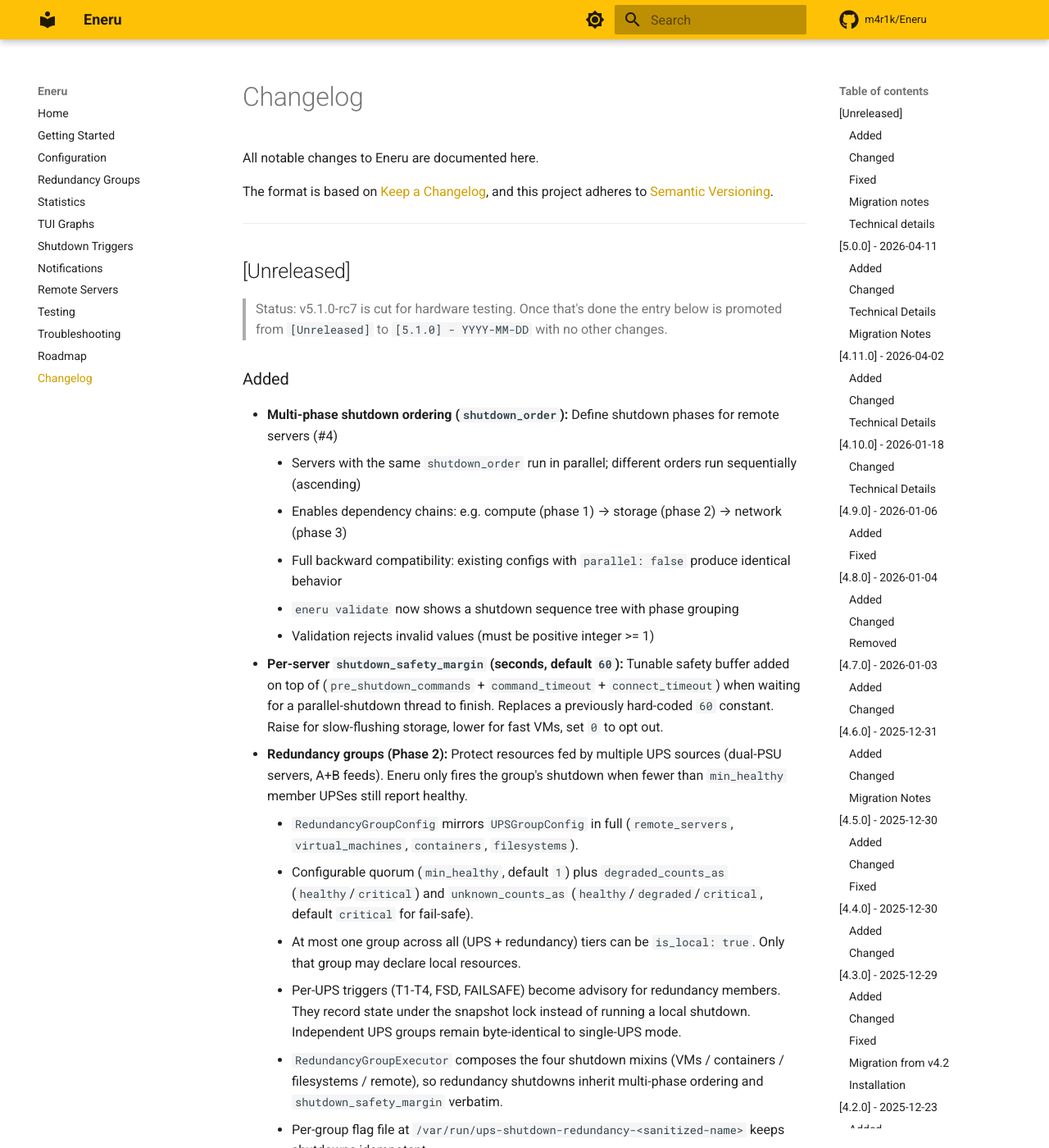
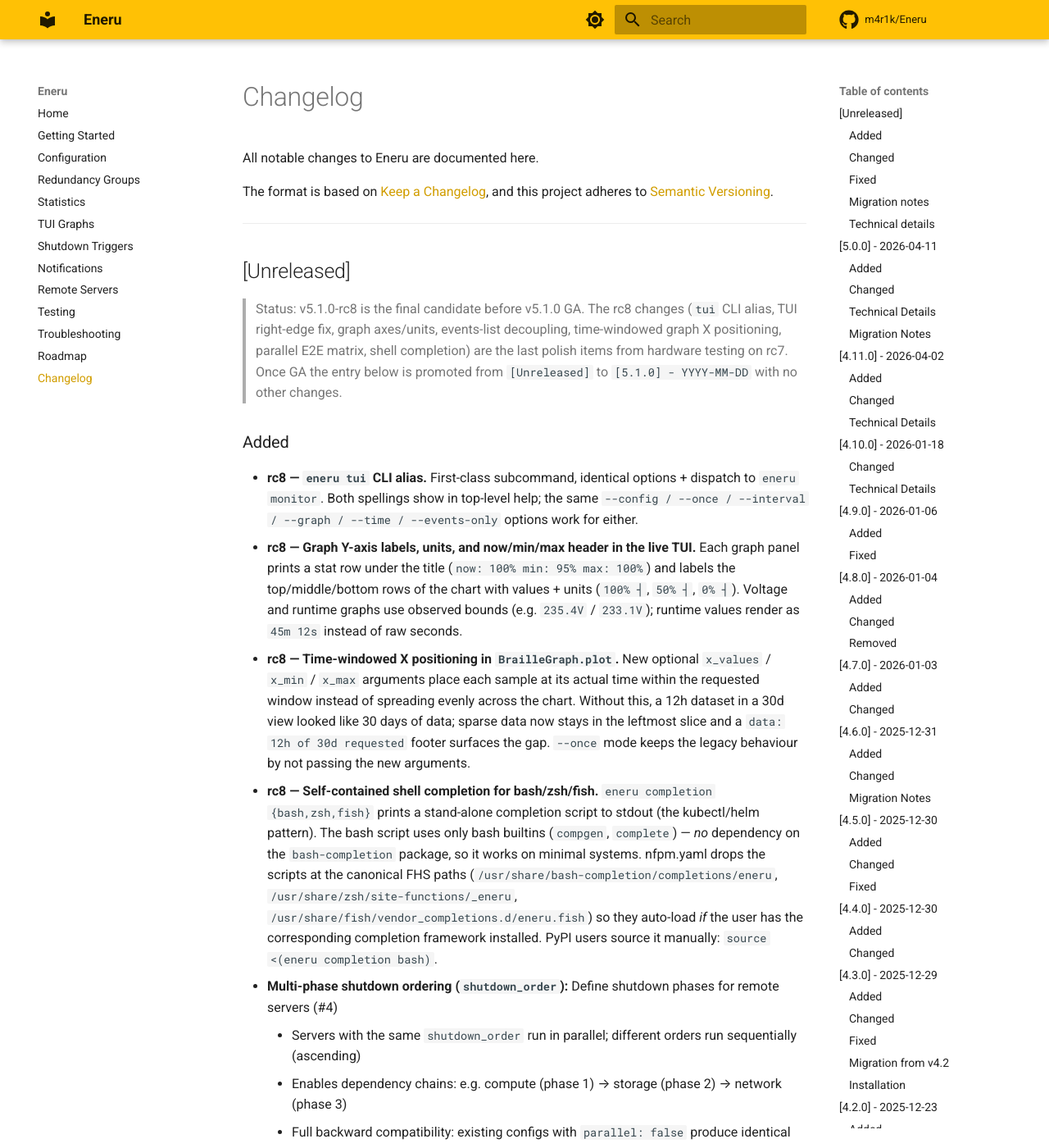
Before and after one commit to m4r1k/Eneru, an MkDocs documentation site: the page built from docs/changelog.md, in a window 1280 px wide and 1400 px high. Shown: the whole window at 82% size. Built offline with MkDocs 1.6.1 and Material for MkDocs 9.7.7, drawn with Linux system fonts in a browser that asks for light colours; comment, search, counter and statistics services are not loaded; some of the changed text lies outside the part shown.

Commit message:
chore(release): cut 5.1.0-rc8
Final candidate before v5.1.0 GA. Bundles seven pre-GA polish items
landed earlier on this branch:

  Added:
    - `eneru tui` CLI alias (mirrors `eneru monitor`).
    - Graph Y-axis labels, units, and now/min/max header in the live TUI.
    - Time-windowed X positioning in `BrailleGraph.plot` (sparse data
      stays in its actual time slice instead of stretching across the
      full chart).
    - Self-contained shell completion for bash/zsh/fish via
      `eneru completion {bash,zsh,fish}` plus deb/rpm-shipped FHS
      drops at the canonical paths.

  Changed:
    - TUI events panel decoupled from the graph timescale (fixed
      24h window, no longer affected by `<T>`).
    - E2E workflow split into 4 parallel matrix jobs (`E2E CLI`,
      `E2E UPS Single`, `E2E UPS Multi`, `E2E Redundancy and Stats`).
      Operator must swap the required `e2e-test` branch-protection
      check for the 4 new ones; flagged in the changelog.

  Fixed:
    - Right-edge artifacts in the events panel on mobile SSH clients
      (last column unpainted + emoji width miscount). `fill_row` now
      uses `insch` for the corner cell and event rows pad to full
      width with gold-bg spaces.

Co-Authored-By: Claude Opus 4.7 <noreply@anthropic.com>

```diff
--- a/docs/changelog.md
+++ b/docs/changelog.md
@@ -9,11 +9,18 @@ and this project adheres to [Semantic Versioning](https://semver.org/spec/v2.0.0
 
 ## [Unreleased]
 
-> Status: v5.1.0-rc7 is cut for hardware testing. Once that's done the
-> entry below is promoted from `[Unreleased]` to `[5.1.0] - YYYY-MM-DD`
-> with no other changes.
+> Status: v5.1.0-rc8 is the final candidate before v5.1.0 GA. The rc8
+> changes (`tui` CLI alias, TUI right-edge fix, graph axes/units,
+> events-list decoupling, time-windowed graph X positioning, parallel
+> E2E matrix, shell completion) are the last polish items from
+> hardware testing on rc7. Once GA the entry below is promoted from
+> `[Unreleased]` to `[5.1.0] - YYYY-MM-DD` with no other changes.
 
 ### Added
+- **rc8 — `eneru tui` CLI alias.** First-class subcommand, identical options + dispatch to `eneru monitor`. Both spellings show in top-level help; the same `--config / --once / --interval / --graph / --time / --events-only` options work for either.
+- **rc8 — Graph Y-axis labels, units, and now/min/max header in the live TUI.** Each graph panel prints a stat row under the title (`now: 100%   min: 95%   max: 100%`) and labels the top/middle/bottom rows of the chart with values + units (`100% ┤`, `50% ┤`, `0% ┤`). Voltage and runtime graphs use observed bounds (e.g. `235.4V` / `233.1V`); runtime values render as `45m 12s` instead of raw seconds.
+- **rc8 — Time-windowed X positioning in `BrailleGraph.plot`.** New optional `x_values` / `x_min` / `x_max` arguments place each sample at its actual time within the requested window instead of spreading evenly across the chart. Without this, a 12h dataset in a 30d view looked like 30 days of data; sparse data now stays in the leftmost slice and a `data: 12h of 30d requested` footer surfaces the gap. `--once` mode keeps the legacy behaviour by not passing the new arguments.
+- **rc8 — Self-contained shell completion for bash/zsh/fish.** `eneru completion {bash,zsh,fish}` prints a stand-alone completion script to stdout (the kubectl/helm pattern). The bash script uses only bash builtins (`compgen`, `complete`) — *no* dependency on the `bash-completion` package, so it works on minimal systems. nfpm.yaml drops the scripts at the canonical FHS paths (`/usr/share/bash-completion/completions/eneru`, `/usr/share/zsh/site-functions/_eneru`, `/usr/share/fish/vendor_completions.d/eneru.fish`) so they auto-load *if* the user has the corresponding completion framework installed. PyPI users source it manually: `source <(eneru completion bash)`.
 - **Multi-phase shutdown ordering (`shutdown_order`):** Define shutdown phases for remote servers (#4)
     - Servers with the same `shutdown_order` run in parallel; different orders run sequentially (ascending)
     - Enables dependency chains: e.g. compute (phase 1) → storage (phase 2) → network (phase 3)
@@ -53,6 +60,8 @@ and this project adheres to [Semantic Versioning](https://semver.org/spec/v2.0.0
 - **rc7 — Stats schema bumped 2 → 3.** Added `events.notification_sent INTEGER DEFAULT 1`. Auto-migrates v2 DBs via idempotent `ALTER TABLE` on first start; existing rows default to `1` (the v2 daemon always notified). Pattern documented as the second exercise of the schema-evolution mechanic introduced in rc6.
 
 ### Changed
+- **rc8 — TUI events panel is decoupled from the graph timescale.** Pressing `<T>` to cycle the graph window (1h → 6h → 24h → 7d → 30d) no longer re-queries the events list. The events panel uses a fixed `EVENTS_TIME_WINDOW = 24 * 3600` regardless of `<T>`, and `<M>` keeps toggling between 8 and 50 max rows. The two controls are now orthogonal — the graph is the variable view, the events list is the stable recent-history view.
+- **rc8 — E2E workflow runs as a 4-way parallel matrix.** The single `e2e-test` job is replaced by four matrix jobs visible in the GitHub Checks tab as `E2E CLI`, `E2E UPS Single`, `E2E UPS Multi`, and `E2E Redundancy and Stats`. Setup steps are a composite action at `.github/actions/e2e-setup/`; test bodies live in `tests/e2e/groups/{group}.sh`. Total wall-clock is bounded by the slowest group instead of the sum of all 32 tests. **Operator action (one-time, manual):** branch protection on `main` previously required `e2e-test`. Replace it with the four new checks listed above. GitHub allows adding checks before they exist (status: *expected*), so do this immediately before/after the merge so PRs aren't blocked on a check that no longer runs.
 - **`shutdown_order` and `parallel` are now mutually exclusive.** Setting both on the same server is a hard validation error (previously a warning). Pick one model: `shutdown_order` for multi-phase ordering, or `parallel` for the legacy two-group behaviour.
 - **Parallel-phase join is now deadline-based.** Previously each thread was joined with the full per-phase timeout, so a phase with N stuck servers could wait up to `N × max_timeout` before continuing. The total wait is now bounded by a single deadline, restoring the "dead hosts don't block" guarantee from v4.6.
 - **`MonitorState` exposes a lock-protected snapshot for cross-thread reads.** Adds a non-reentrant `_lock` (excluded from `__repr__` / `__eq__`), nine `latest_*` / `trigger_*` fields, and a `snapshot() -> HealthSnapshot` helper. The poll cycle writes all snapshot fields under one lock acquisition at the bottom of each successful pass. No behaviour change for legacy single-UPS deployments.
@@ -60,6 +69,7 @@ and this project adheres to [Semantic Versioning](https://semver.org/spec/v2.0.0
 - **TUI `safe_addstr` and `render_logs_panel` clip by display-cell width**, not character count. Emoji and CJK glyphs no longer spill past the gold panel's right edge.
 
 ### Fixed
+- **rc8 — Right-edge artifacts in the events panel.** Mobile SSH clients (Termius and similar) showed a thin black strip with stray glyph fragments on the right edge of the gold panel. Two combined causes: `fill_row` only painted `width - 1` columns (leaving the last column at terminal default), and event rows weren't padded out to full width when emoji rendered narrower than `display_width` predicted. `fill_row` now uses `insch` for the bottom-right corner (the standard curses workaround) and event rows pad with gold-bg spaces so the entire row is overwritten every frame.
 - **Proxmox `stop_proxmox_vms` / `stop_proxmox_cts` now work for non-root SSH users (#4).** Surfaced by real-world testing: `qm` and `pct` reject non-root callers regardless of PVE-level ACLs (`vm.audit` + `vm.powermgmt` are insufficient on their own), so the templates were silently broken for any SSH user that wasn't root. Both templates now invoke `qm` / `pct` via `sudo`. Root-SSH setups keep working unchanged because Proxmox VE ships sudo with `root NOPASSWD: ALL` by default. Non-root users add a one-line sudoers entry, see [Passwordless sudo → Proxmox VE](remote-servers.md#proxmox-ve) in the docs.
 
 ### Migration notes
--- a/src/eneru/version.py
+++ b/src/eneru/version.py
@@ -2,4 +2,4 @@
 
 # Version is set at build time via git describe --tags
 # Format: "4.3.0" for tagged releases, "4.3.0-5-gabcdef1" for dev builds
-__version__ = "5.1.0-rc7"
+__version__ = "5.1.0-rc8"
```
